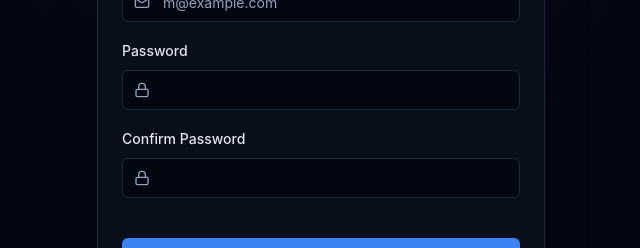
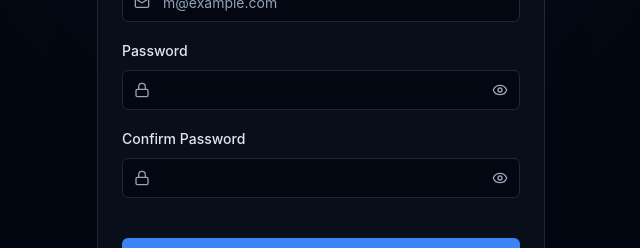
Before and after one commit to Agarwalsonali/AI_Due_Diligence_Copilot, a Next.js app in the folder frontend/: page /register in a window 1280 px wide. Shown: the part 390-638 px from the top of the page, without its empty margins (319-959 px from the left). Built offline with nearby package versions, Linux system fonts and the light colour scheme.

Commit message:
show password icon

```diff
--- a/frontend/src/app/(auth)/login/page.tsx
+++ b/frontend/src/app/(auth)/login/page.tsx
@@ -7,7 +7,7 @@ import { Button } from '@/components/ui/button';
 import { Input } from '@/components/ui/input';
 import { Label } from '@/components/ui/label';
 import { Card, CardContent, CardDescription, CardFooter, CardHeader, CardTitle } from '@/components/ui/card';
-import { Mail, Lock, AlertCircle, TrendingUp } from 'lucide-react';
+import { Mail, Lock, AlertCircle, TrendingUp, Eye, EyeOff } from 'lucide-react';
 import { Alert, AlertDescription } from '@/components/ui/alert';
 import Link from 'next/link';
 import { toast } from 'sonner';
@@ -15,6 +15,7 @@ import { toast } from 'sonner';
 export default function LoginPage() {
   const [email, setEmail] = useState('');
   const [password, setPassword] = useState('');
+  const [showPassword, setShowPassword] = useState(false);
   const [loading, setLoading] = useState(false);
   const [error, setError] = useState('');
   const { login } = useAuth();
@@ -78,12 +79,21 @@ export default function LoginPage() {
               <Lock className="absolute left-3 top-3 h-4 w-4 text-muted-foreground" />
               <Input
                 id="password"
-                type="password"
-                className="pl-10"
+                type={showPassword ? 'text' : 'password'}
+                className="pl-10 pr-10"
                 value={password}
                 onChange={(e) => setPassword(e.target.value)}
                 required
               />
+              <button
+                type="button"
+                onClick={() => setShowPassword((v) => !v)}
+                className="absolute right-3 top-3 text-muted-foreground hover:text-foreground cursor-pointer"
+                aria-label={showPassword ? 'Hide password' : 'Show password'}
+                tabIndex={-1}
+              >
+                {showPassword ? <EyeOff className="h-4 w-4" /> : <Eye className="h-4 w-4" />}
+              </button>
             </div>
           </div>
         </CardContent>
--- a/frontend/src/app/(auth)/register/page.tsx
+++ b/frontend/src/app/(auth)/register/page.tsx
@@ -7,7 +7,7 @@ import { Button } from '@/components/ui/button';
 import { Input } from '@/components/ui/input';
 import { Label } from '@/components/ui/label';
 import { Card, CardContent, CardDescription, CardFooter, CardHeader, CardTitle } from '@/components/ui/card';
-import { Mail, Lock, User, AlertCircle, TrendingUp } from 'lucide-react';
+import { Mail, Lock, User, AlertCircle, TrendingUp, Eye, EyeOff } from 'lucide-react';
 import { Alert, AlertDescription } from '@/components/ui/alert';
 import Link from 'next/link';
 import { toast } from 'sonner';
@@ -17,6 +17,8 @@ export default function RegisterPage() {
   const [email, setEmail] = useState('');
   const [password, setPassword] = useState('');
   const [confirmPassword, setConfirmPassword] = useState('');
+  const [showPassword, setShowPassword] = useState(false);
+  const [showConfirmPassword, setShowConfirmPassword] = useState(false);
   const [loading, setLoading] = useState(false);
   const [error, setError] = useState('');
   const { register } = useAuth();
@@ -83,16 +85,34 @@ export default function RegisterPage() {
             <Label htmlFor="password">Password</Label>
             <div className="relative">
               <Lock className="absolute left-3 top-3 h-4 w-4 text-muted-foreground" />
-              <Input id="password" type="password" className="pl-10" value={password}
+              <Input id="password" type={showPassword ? 'text' : 'password'} className="pl-10 pr-10" value={password}
                 onChange={(e) => setPassword(e.target.value)} required minLength={8} />
+              <button
+                type="button"
+                onClick={() => setShowPassword((v) => !v)}
+                className="absolute right-3 top-3 text-muted-foreground hover:text-foreground cursor-pointer"
+                aria-label={showPassword ? 'Hide password' : 'Show password'}
+                tabIndex={-1}
+              >
+                {showPassword ? <EyeOff className="h-4 w-4" /> : <Eye className="h-4 w-4" />}
+              </button>
             </div>
           </div>
           <div className="space-y-2">
             <Label htmlFor="confirmPassword">Confirm Password</Label>
             <div className="relative">
               <Lock className="absolute left-3 top-3 h-4 w-4 text-muted-foreground" />
-              <Input id="confirmPassword" type="password" className="pl-10" value={confirmPassword}
+              <Input id="confirmPassword" type={showConfirmPassword ? 'text' : 'password'} className="pl-10 pr-10" value={confirmPassword}
                 onChange={(e) => setConfirmPassword(e.target.value)} required />
+              <button
+                type="button"
+                onClick={() => setShowConfirmPassword((v) => !v)}
+                className="absolute right-3 top-3 text-muted-foreground hover:text-foreground cursor-pointer"
+                aria-label={showConfirmPassword ? 'Hide password' : 'Show password'}
+                tabIndex={-1}
+              >
+                {showConfirmPassword ? <EyeOff className="h-4 w-4" /> : <Eye className="h-4 w-4" />}
+              </button>
             </div>
           </div>
         </CardContent>
```
